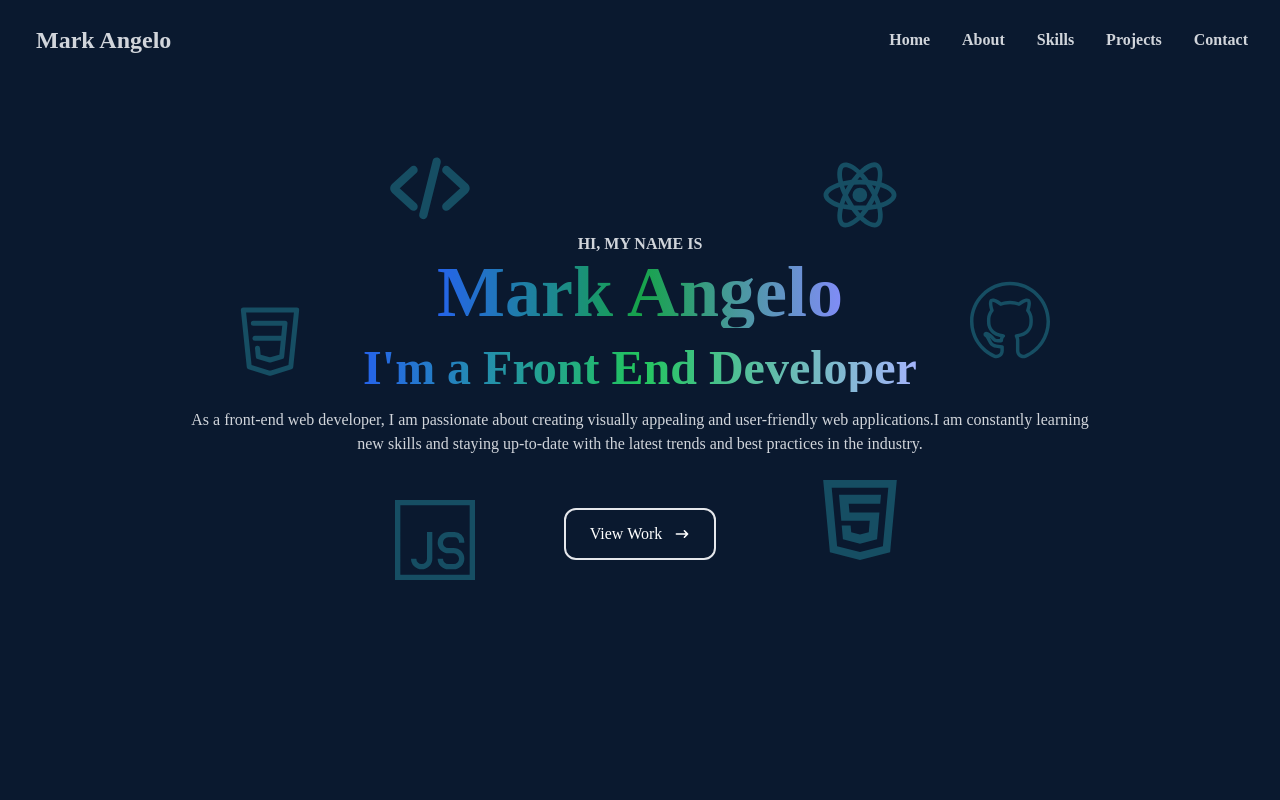
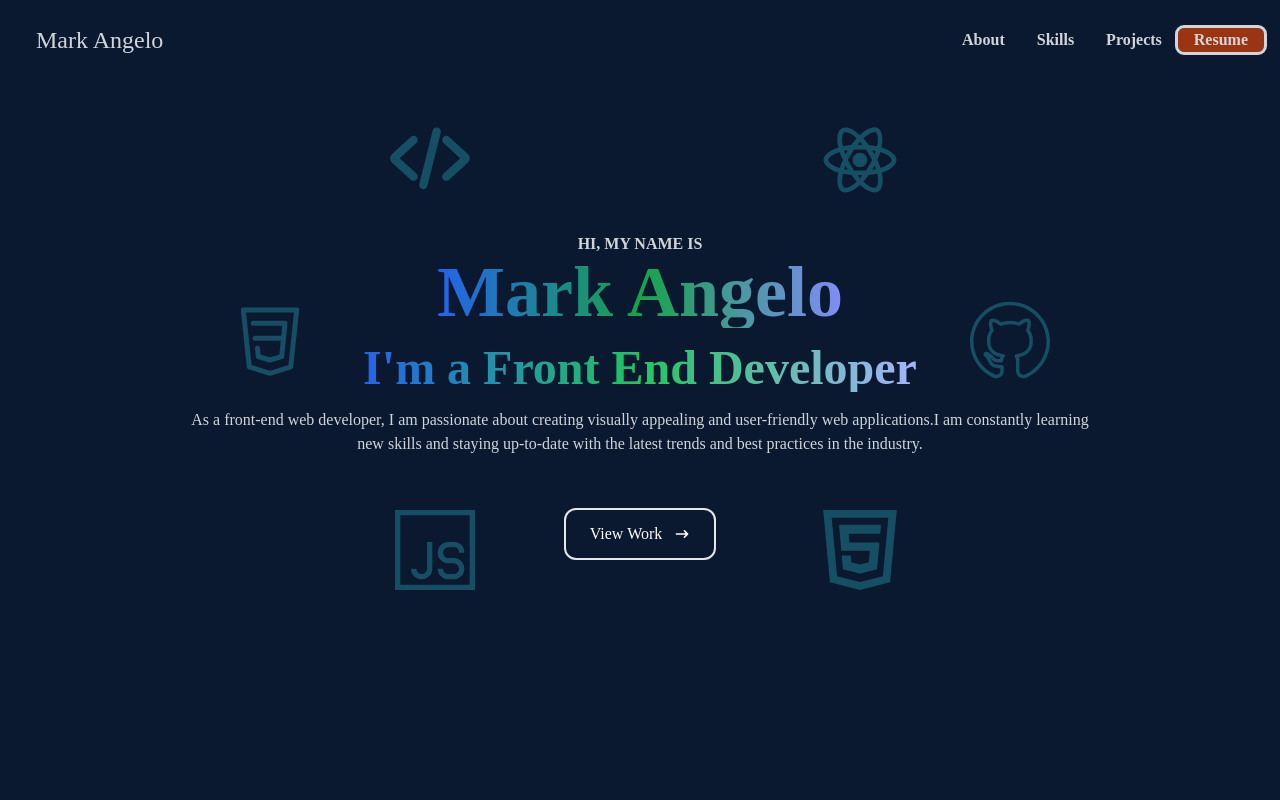
Before and after one commit to markuscoding/portfolio-markangelo, a React (Create React App) app: page / in a window 1280 px wide. Shown: the top 800 px of the page. Built offline with nearby package versions, Linux system fonts and the light colour scheme.

Commit message:
Update Navbar and some Links

```diff
--- a/src/App.js
+++ b/src/App.js
@@ -3,7 +3,6 @@ import Navbar from "./components/Navbar";
 import HeroSection from "./components/HeroSection";
 import About from "./components/About";
 import Skills from "./components/Skills";
-import Contact from "./components/Contact";
 import LoadingPage from "./components/LoadingPage";
 import Footer from "./components/Footer";
 import Projects from "./components/Projects";
@@ -29,7 +28,6 @@ function App() {
           <About />
           <Skills />
           <Projects />
-          <Contact />
           <Footer />
         </>
       )}
--- a/src/components/Contact.js
+++ /dev/null
@@ -1,58 +0,0 @@
-import React from "react";
-
-const Contact = () => {
-  return (
-    <>
-      <div
-        name="contact"
-        className="w-full h-screen bg-[#0a192f] flex justify-center items-center  p-4"
-      >
-        <form
-          method="POST"
-          action="https://getform.io/f/89b9d27d-1d7d-40cc-9f1b-e78c288cafe1"
-          className="flex flex-col max-w-[600px] w-full"
-        >
-          <div className="max-w-[1240px] mx-auto  px-12 flex flex-col items-center justify-center m-h-screen">
-            <p className="text-gray-300 text-4xl font-bold inline border-b-4 border-blue-600">
-              Contact Me
-            </p>
-            <p className="text-gray-300 text-sm mb-8 font-bold text-center py-4">
-              You can connect with me by filling out the form below. Thankyou so
-              much!
-            </p>
-          </div>
-
-          <input
-            className="my-2 p-2 bg-transparent placeholder-white text-xl border border-solid rounded-xl border-b-gray-300 "
-            type="text"
-            placeholder="Name"
-            name="name"
-          />
-          <input
-            className=" my-2 p-2 bg-transparent placeholder-white text-xl border border-solid rounded-xl border-b-gray-300"
-            type="email"
-            placeholder="Email"
-            name="email"
-          />
-          <input
-            className="my-2 p-2 bg-transparent  placeholder-white text-xl border border-solid rounded-xl border-b-gray-300"
-            type="text"
-            placeholder="Phone Number"
-            name="phone"
-          />
-          <textarea
-            className="my-2 p-2 bg-transparent  placeholder-white text-xl border border-solid rounded-xl border-b-gray-300"
-            name="message"
-            rows="5"
-            placeholder="Message"
-          ></textarea>
-          <button className="text-white border-2 rounded-xl hover:bg-blue-600 hover:border-blue-600 px-4 py-3 my-4 mx-auto flex items-center">
-            Let's Connect
-          </button>
-        </form>
-      </div>
-    </>
-  );
-};
-
-export default Contact;
--- a/src/components/Footer.js
+++ b/src/components/Footer.js
@@ -1,5 +1,5 @@
 import React from "react";
-import { FaFacebook, FaLinkedin, FaGithub, FaTwitter } from "react-icons/fa";
+import { FaLinkedin, FaGithub, FaTwitter } from "react-icons/fa";
 const Footer = () => {
   return (
     <>
@@ -9,9 +9,6 @@ const Footer = () => {
             className="flex items-center justify-center
           text-gray-300  gap-5 text-4xl mb-5 cursor-pointer"
           >
-            <a href="https://facebook.com" rel="noopener noreferrer">
-              <FaFacebook />
-            </a>
             <a
               href="https://www.linkedin.com/in/mark-angelo-magnayon-5911251b2/"
               rel="noopener noreferrer"
@@ -30,7 +27,7 @@ const Footer = () => {
           </div>
           <div className=" text-gray-300 text-center font-bold p4">
             {" "}
-            © 2023 Copyright: Mark Angelo
+            2023 | Developed and Designed by Mark Angelo
           </div>
         </div>
       </div>
--- a/src/components/HeroSection.js
+++ b/src/components/HeroSection.js
@@ -2,6 +2,7 @@ import React, { useEffect } from "react";
 import { HiArrowNarrowRight } from "react-icons/hi";
 import Aos from "aos";
 import "aos/dist/aos.css";
+import { Link } from "react-scroll";
 
 const HeroSection = () => {
   useEffect(() => {
@@ -23,7 +24,7 @@ const HeroSection = () => {
           />
         </div>
 
-        <div className="absolute top-[120px] left-[60px] md:left-[250px] md:top-[150px] ">
+        <div className="absolute top-[120px] left-[60px] md:left-[250px] md:top-[120px] ">
           <img
             className="h-10 md:h-20"
             src="./svgs/code.svg"
@@ -32,7 +33,7 @@ const HeroSection = () => {
           />
         </div>
 
-        <div className="absolute top-[110px] right-[70px] md:right-[240px] md:top-[480px] ">
+        <div className="absolute top-[110px] right-[70px] md:right-[240px] md:top-[510px] ">
           <img
             className="h-10 md:h-20 "
             src="./svgs/html5.svg"
@@ -40,7 +41,7 @@ const HeroSection = () => {
             data-aos="slide-left"
           />
         </div>
-        <div className="absolute top-[300px] right-[20px] md:right-[240px] md:top-[155px] ">
+        <div className="absolute top-[300px] right-[20px] md:right-[240px] md:top-[120px] ">
           <img
             className="h-10 md:h-20 "
             src="./svgs/react.svg"
@@ -48,7 +49,7 @@ const HeroSection = () => {
             data-aos="slide-left"
           />
         </div>
-        <div className="absolute top-[560px] right-[70px]  md:right-[90px] md:top-[280px]">
+        <div className="absolute top-[560px] right-[70px]  md:right-[90px] md:top-[300px]">
           <img
             className="h-10 md:h-20"
             src="./svgs/githublogo.svg"
@@ -56,7 +57,7 @@ const HeroSection = () => {
             data-aos="slide-left"
           />
         </div>
-        <div className="absolute top-[560px] left-[80px] md:left-[255px] md:top-[500px] ">
+        <div className="absolute top-[560px] left-[80px] md:left-[255px] md:top-[510px] ">
           <img
             className="h-10 md:h-20"
             src="./svgs/js.svg"
@@ -82,7 +83,9 @@ const HeroSection = () => {
         </p>
         <div>
           <button className="text-white group border-2 rounded-xl mt-5 px-6 py-3 my-2 flex items-center hover:bg-blue-600 hover:border-blue-300">
-            View Work
+            <Link to="projects" smooth={true} duration={500}>
+              View Work
+            </Link>
             <span className="group-hover:rotate-90 duration-500">
               <HiArrowNarrowRight className="ml-3 " />
             </span>
--- a/src/components/Navbar.js
+++ b/src/components/Navbar.js
@@ -8,17 +8,14 @@ const Navbar = () => {
 
   return (
     <div className="fixed w-full h-[80px] z-[9999999] flex justify-between items-center px-4 bg-[#0a192f] text-gray-300">
-      <div className="p-5 text-2xl">
-        <h1>Mark Angelo</h1>
+      <div className="p-5 text-2xl cursor-pointer">
+        <Link to="home" smooth={true} duration={500}>
+          Mark Angelo
+        </Link>
       </div>
 
       {/* menu */}
       <ul className="hidden md:flex">
-        <li>
-          <Link to="home" smooth={true} duration={500}>
-            Home
-          </Link>
-        </li>
         <li>
           <Link to="about" smooth={true} duration={500}>
             About
@@ -34,10 +31,10 @@ const Navbar = () => {
             Projects
           </Link>
         </li>
-        <li>
-          <Link to="contact" smooth={true} duration={500}>
-            Contact
-          </Link>
+        <li className="outline">
+          <a target="_blank" href="./images/CV.pdf">
+            Resume
+          </a>
         </li>
       </ul>
 
@@ -54,11 +51,6 @@ const Navbar = () => {
             : "absolute top-0 left-0 w-full h-screen bg-[#0a192f] flex flex-col justify-center items-center"
         }
       >
-        <li className="py-6 text-2xl">
-          <Link onClick={handleClick} to="home" smooth={true} duration={500}>
-            Home
-          </Link>
-        </li>
         <li className="py-6 text-2xl">
           {" "}
           <Link onClick={handleClick} to="about" smooth={true} duration={500}>
@@ -82,11 +74,10 @@ const Navbar = () => {
             Projects
           </Link>
         </li>
-        <li className="py-6 text-2xl">
-          {" "}
-          <Link onClick={handleClick} to="contact" smooth={true} duration={500}>
-            Contact
-          </Link>
+        <li className="outline">
+          <a target="_blank" href="./images/CV.pdf">
+            Resume
+          </a>
         </li>
       </ul>
     </div>
--- a/src/index.css
+++ b/src/index.css
@@ -18,6 +18,12 @@
     @apply cursor-pointer;
     @apply hover:bg-blue-800 rounded-md duration-200;
   }
+  li.outline {
+    @apply px-4;
+    @apply font-bold;
+    @apply cursor-pointer;
+    @apply bg-orange-800;
+  }
 }
 .content-div {
   background-repeat: no-repeat;
```
Also changed, not shown: 1 other file (tests, documents, lock files or other folders).
